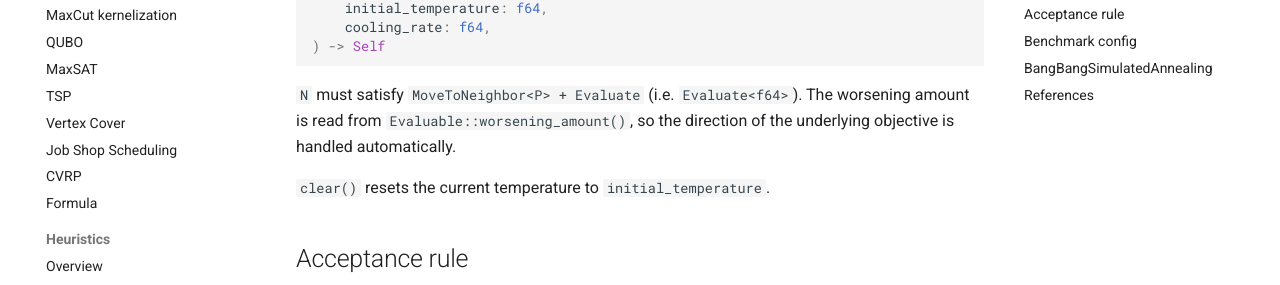
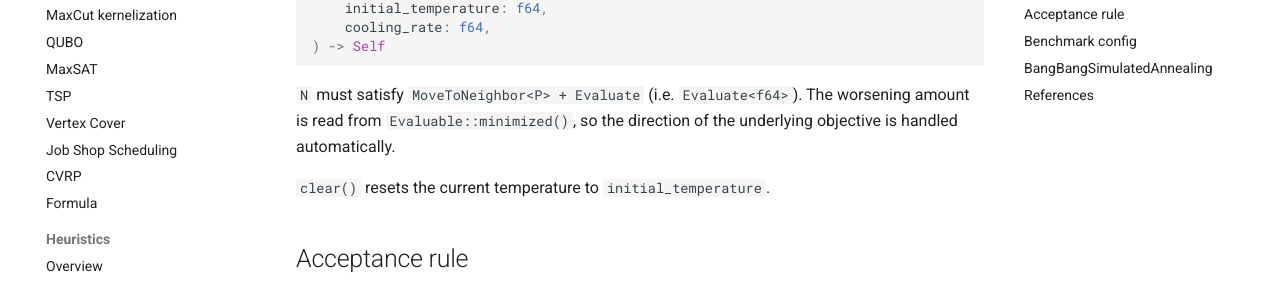
Before and after one commit to trash-iine/optopus, an MkDocs documentation site: the page built from docs/heuristics/simulated_annealing.md, in a window 1280 px wide and 900 px high, scrolled down 612 px. Shown: the part 148-433 px from the top of the window. Built offline with MkDocs 1.6.1 and Material for MkDocs 9.7.7, drawn with Linux system fonts in a browser that asks for light colours; comment, search, counter and statistics services are not loaded.

Commit message:
DOCS: two pages still named worsening_amount
PR #31 folded `Evaluable::worsening_amount` into `minimized` but left the
simulated annealing and late acceptance pages naming the method that is gone.
Both describe the same reading, the amount by which a move makes things worse,
which is what `minimized` returns for a delta.

Claude-Session: https://claude.ai/code/session_013RUmiNVc5VHA4hDhJS2PgH

````diff
--- a/docs/heuristics/simulated_annealing.md
+++ b/docs/heuristics/simulated_annealing.md
@@ -33,8 +33,8 @@ SimulatedAnnealing::<N>::new(
 ```
 
 `N` must satisfy `MoveToNeighbor<P> + Evaluate` (i.e. `Evaluate<f64>`). The
-worsening amount is read from `Evaluable::worsening_amount()`, so the
-direction of the underlying objective is handled automatically.
+worsening amount is read from `Evaluable::minimized()`, so the direction of the
+underlying objective is handled automatically.
 
 `clear()` resets the current temperature to `initial_temperature`.
 
````
Also changed, not shown: docs/heuristics/late_acceptance.md (+1 -1 lines).
